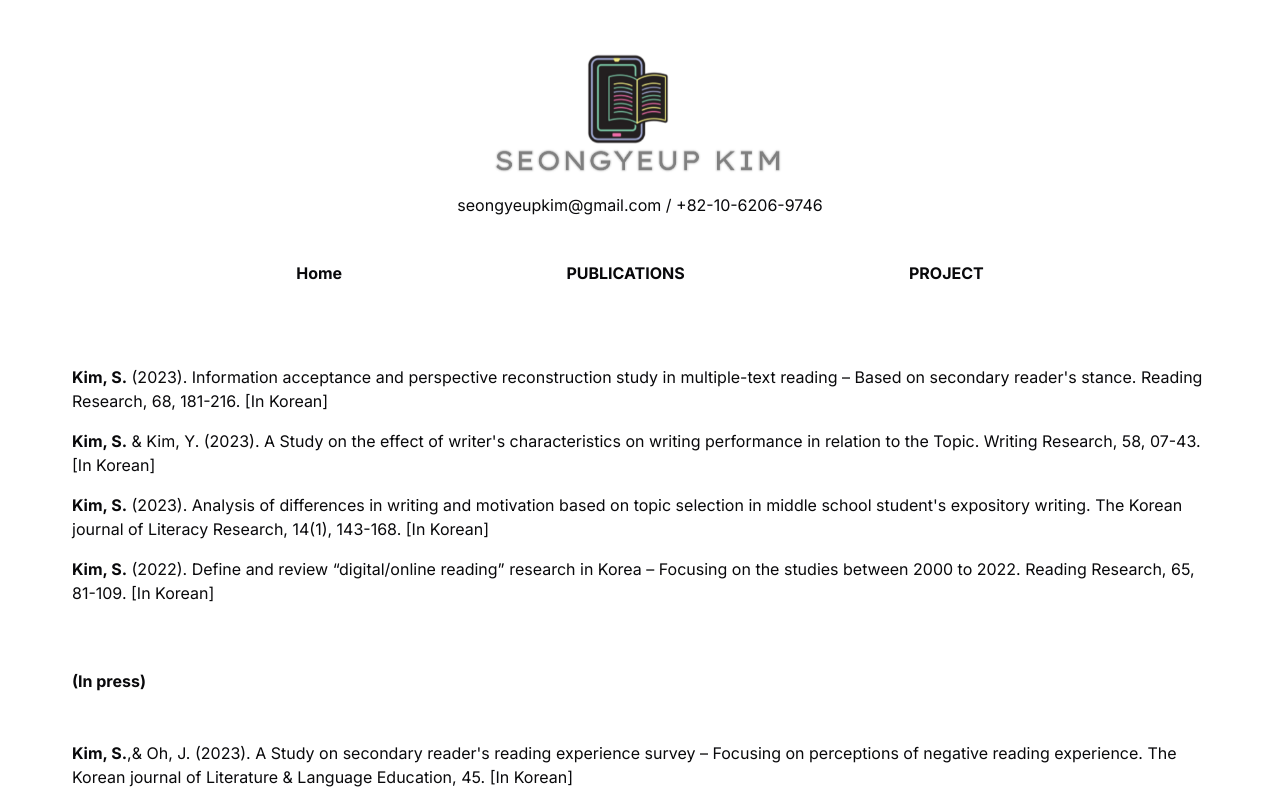
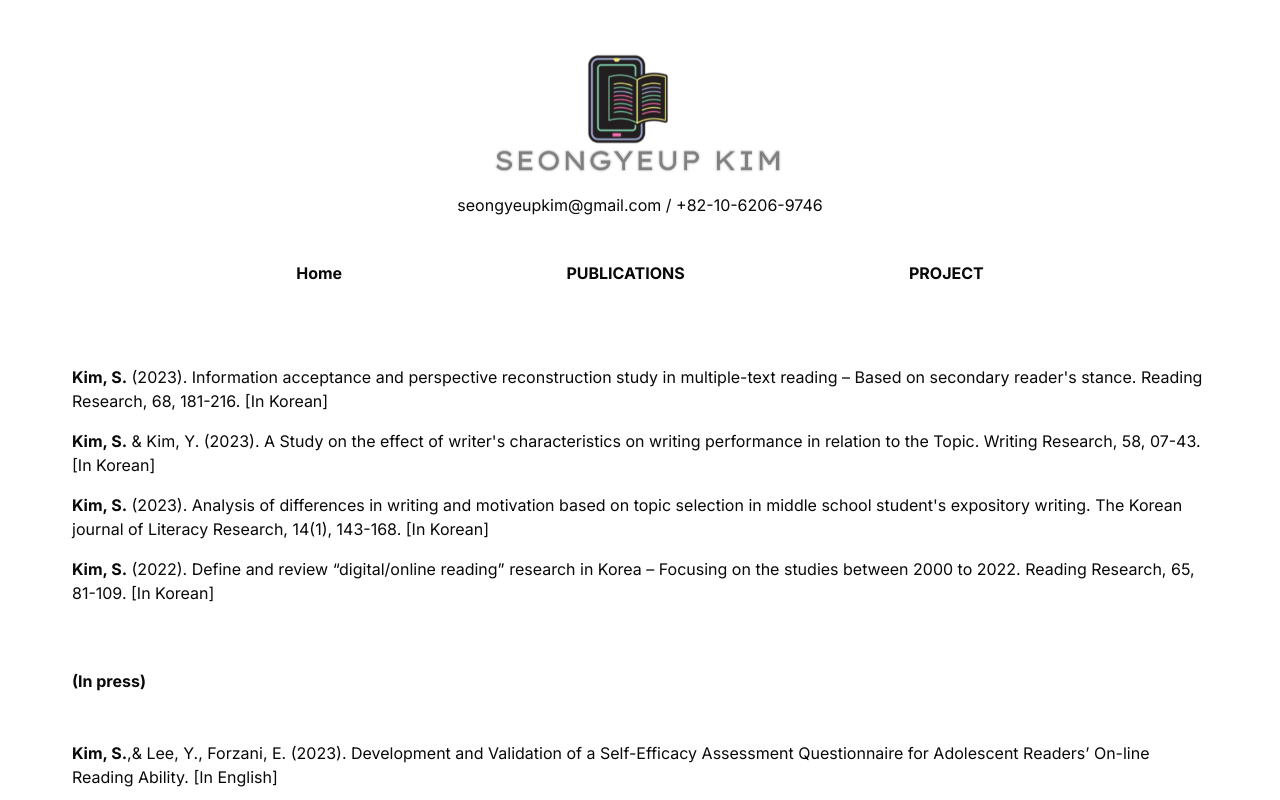
Before and after one commit to minseok1109/seongyup, a Next.js app: page /publications in a window 1280 px wide. Shown: the top 800 px of the page. Built offline with nearby package versions, Linux system fonts and the light colour scheme.

Commit message:
11-04 수정반영

```diff
--- a/app/project/dear/page.tsx
+++ b/app/project/dear/page.tsx
@@ -50,7 +50,10 @@ const page = () => {
           <span className="font-bold">
             Ongoing Project (2023~), now on 1st step
           </span>
-          <span>Project Leader: : SeongYeup Kim, Cowork: Dr. Yongjun Lee</span>
+          <span>
+            Project Leader: : SeongYeup Kim, Cowork: Dr. Yongjun Le, Dr. Elena
+            Forzani
+          </span>
           <span>Funded: Searching…</span>
         </div>
         <div className="border-2 flex flex-col p-8 gap-2 border-black w-[700px] mb-12">
--- a/app/publications/page.tsx
+++ b/app/publications/page.tsx
@@ -28,10 +28,9 @@ const Publications = (props: Props) => {
       <span className="my-4 font-bold">(In press)</span>
       <ul className="flex flex-col gap-4 my-4">
         <li>
-          <b>Kim, S.</b>,& Oh, J. (2023). A Study on secondary reader's reading
-          experience survey – Focusing on perceptions of negative reading
-          experience. The Korean journal of Literature & Language Education, 45.
-          [In Korean]
+          <b>Kim, S.</b>,& Lee, Y., Forzani, E. (2023). Development and Validation of a
+          Self-Efficacy Assessment Questionnaire for Adolescent Readers’ On-line
+          Reading Ability. [In English]
         </li>
       </ul>
       <span className="font-bold">(In preparation – Finished Writing)</span>
```
Also changed, not shown: 1 other file (tests, documents, lock files or other folders).
